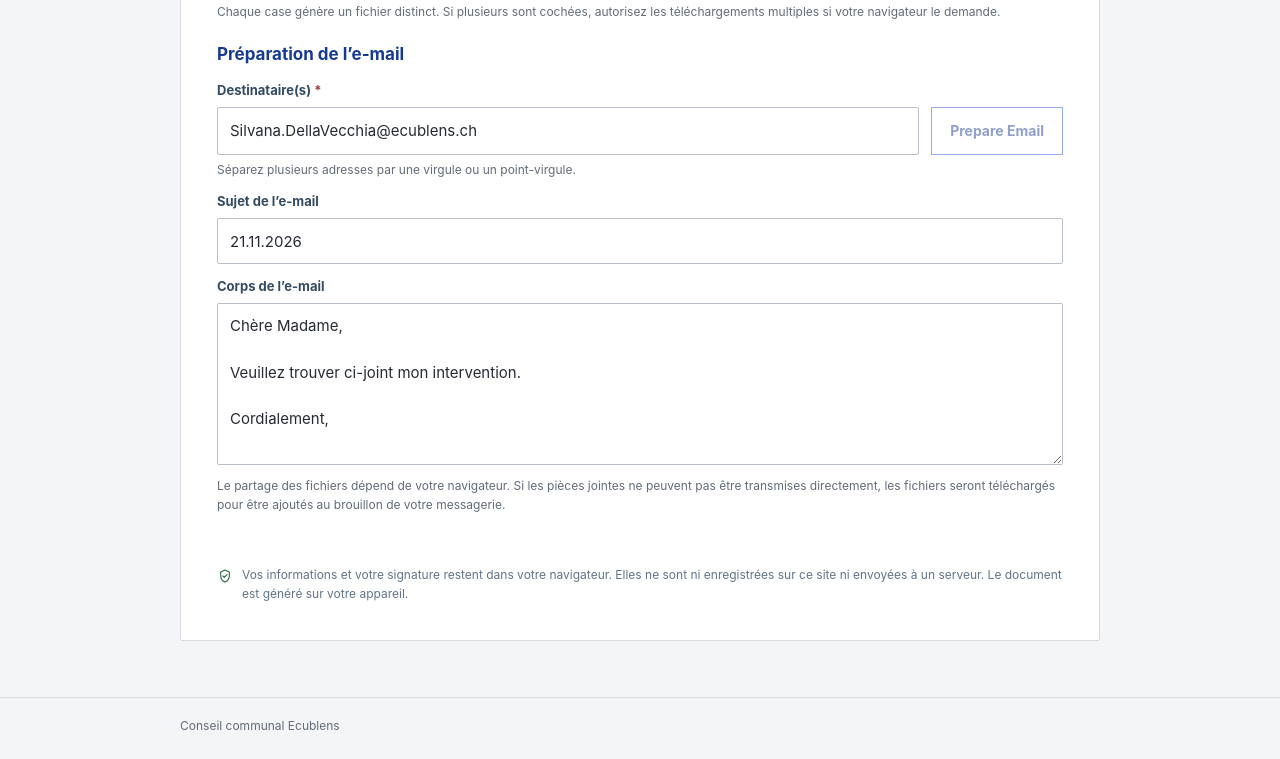
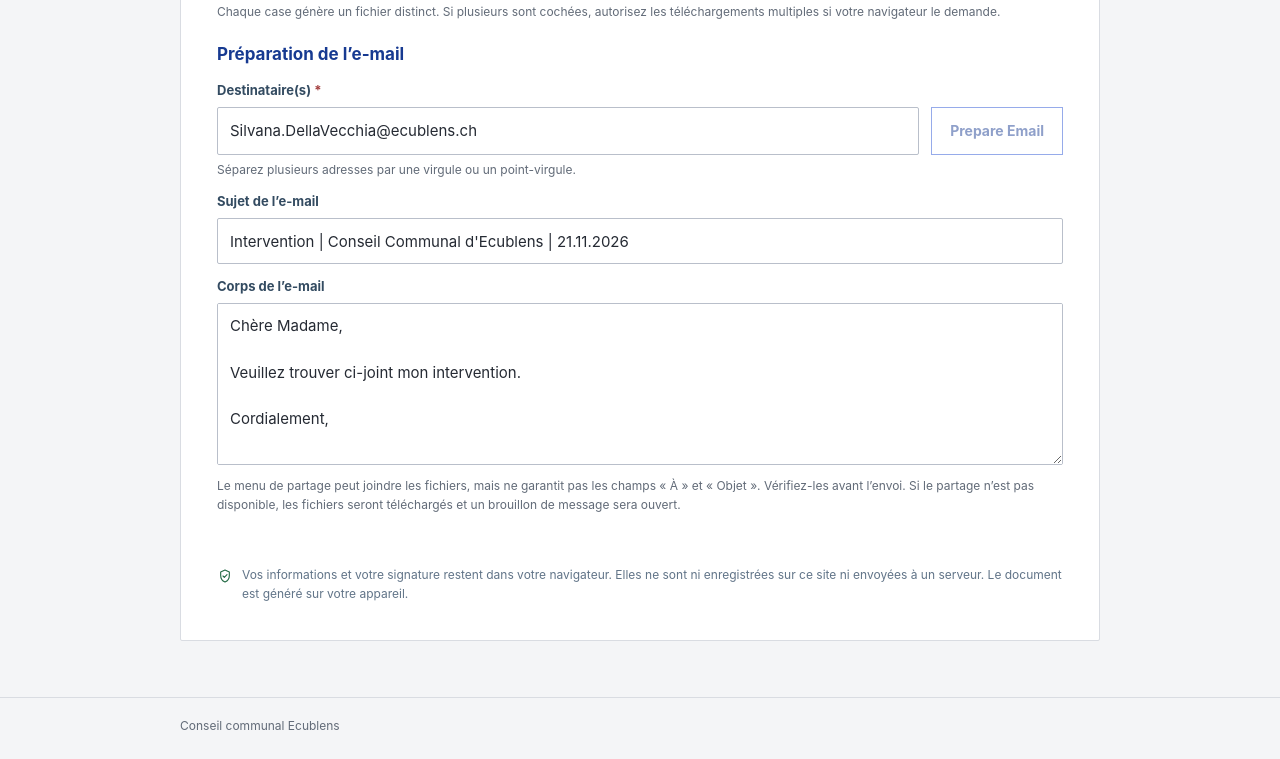
Before and after one commit to sage-daniel/formulaire-intervention-ecublens, a plain HTML site: page index.html in a window 1280 px wide. Shown: the part 1574-2333 px from the top of the page. Drawn offline with nearby package versions, Linux system fonts and the light colour scheme.

Commit message:
improve 2

```diff
--- a/index.html
+++ b/index.html
@@ -513,7 +513,7 @@
             <textarea id="email-message" rows="6"></textarea>
           </div>
         </div>
-        <p class="hint">Le partage des fichiers dépend de votre navigateur. Si les pièces jointes ne peuvent pas être transmises directement, les fichiers seront téléchargés pour être ajoutés au brouillon de votre messagerie.</p>
+        <p class="hint">Le menu de partage peut joindre les fichiers, mais ne garantit pas les champs « À » et « Objet ». Vérifiez-les avant l’envoi. Si le partage n’est pas disponible, les fichiers seront téléchargés et un brouillon de message sera ouvert.</p>
         <p class="status" id="status" role="status" aria-live="polite"></p>
         <p class="privacy">
           <svg viewBox="0 0 24 24" fill="none" aria-hidden="true"><path d="M12 3 5.5 6v5.1c0 4.3 2.7 8.2 6.5 9.9 3.8-1.7 6.5-5.6 6.5-9.9V6L12 3Z" stroke="currentColor" stroke-width="1.7" stroke-linejoin="round"/><path d="m9 12 2 2 4-4" stroke="currentColor" stroke-width="1.7" stroke-linecap="round" stroke-linejoin="round"/></svg>
@@ -767,8 +767,14 @@
           month: "2-digit",
           year: "numeric"
         }).format(subjectDate);
-        const subjectParts = [type, nameInput.value.trim(), formattedDate].filter(Boolean);
-        if (!emailSubjectEdited) emailSubjectInput.value = subjectParts.join(" ");
+        const subjectParts = [
+          "Intervention",
+          type,
+          "Conseil Communal d'Ecublens",
+          nameInput.value.trim(),
+          formattedDate
+        ].filter(Boolean);
+        if (!emailSubjectEdited) emailSubjectInput.value = subjectParts.join(" | ");
         if (!emailMessageEdited) {
           emailMessageInput.value = `Chère Madame,\n\nVeuillez trouver ci-joint mon intervention.\n\nCordialement,\n\n${nameInput.value.trim()}`;
         }
@@ -1337,7 +1343,7 @@
                 title: emailSubjectInput.value,
                 text: `À : ${recipients.join(", ")}\n\n${emailMessageInput.value}`
               });
-              setStatus("Les documents ont été transmis au menu de partage. Choisissez votre application de messagerie et vérifiez les destinataires.", "success");
+              setStatus("Documents transmis au menu de partage. Le destinataire est indiqué dans le texte, pas nécessairement dans « À », et l’objet peut ne pas être repris. Vérifiez ces champs avant l’envoi.", "success");
               return;
             } catch (error) {
               if (error && error.name === "AbortError") {
```
